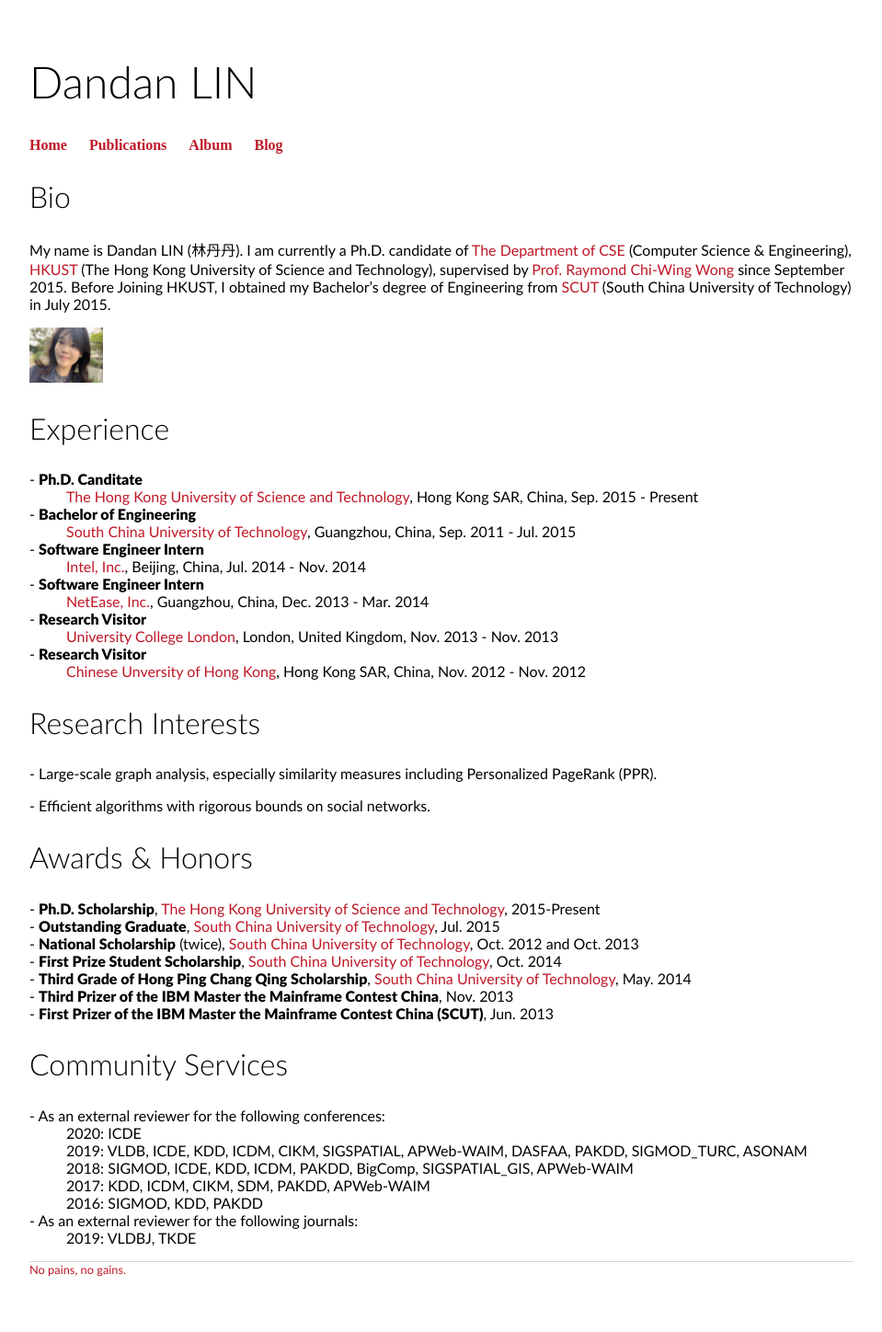
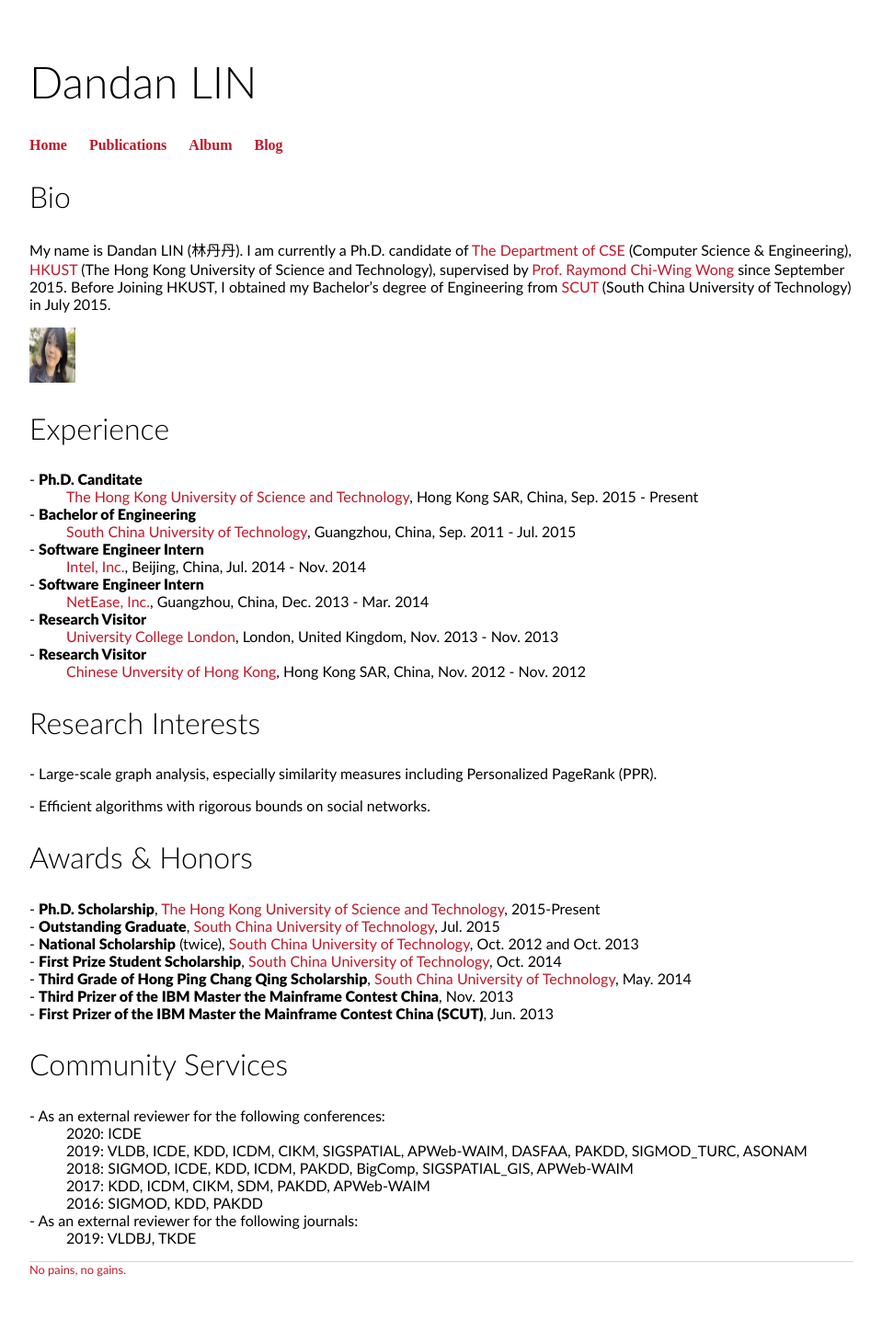
Before and after one commit to 2danlin/2danlin.github.io, a Jekyll site: the page built from index.html, in a window 1280 px wide. Shown: the whole page at 92% size, without its empty margins (160-1119 px from the left). Built offline with Jekyll 4.4.1, drawn with Linux system fonts in a browser that asks for light colours.

Commit message:
Update index.html

```diff
--- a/index.html
+++ b/index.html
@@ -10,9 +10,8 @@ title: Dandan's Homepage
 		<a href="https://www.ust.hk/">HKUST</a> (The Hong Kong University of Science and Technology),
 		supervised by <a href="https://home.cse.ust.hk/~raywong/">Prof. Raymond Chi-Wing Wong</a> since September 2015.
 		Before Joining HKUST, I obtained my Bachelor’s degree of Engineering from <a href="https://www.scut.edu.cn/new/">SCUT</a> (South China University of Technology) in July 2015.</p>
-<div class="image-container" style="width:130px">
-            <img src="/img/home_img.jpeg" alt="" />
-        </div>
+            <img src="/img/home_img.jpeg" alt="" style="width:50px;height:60px;"/>
+
 </div><!-- /.blurb -->
 
 <div class="blurb">
```
